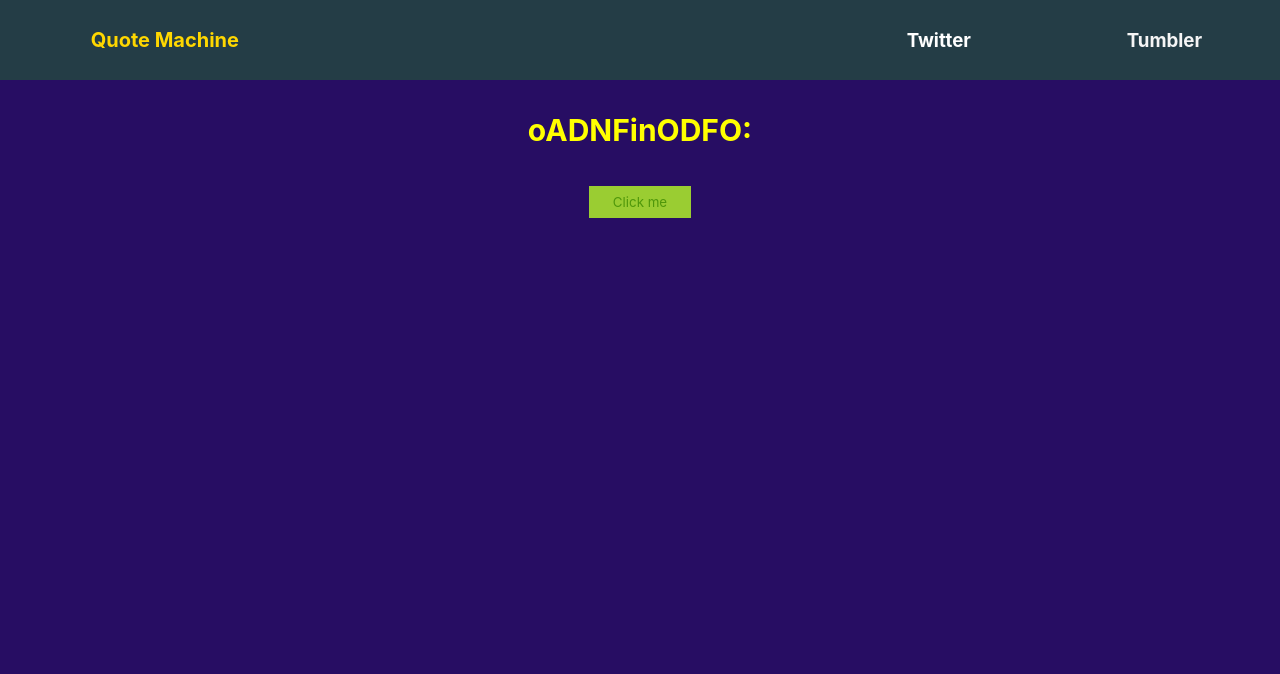
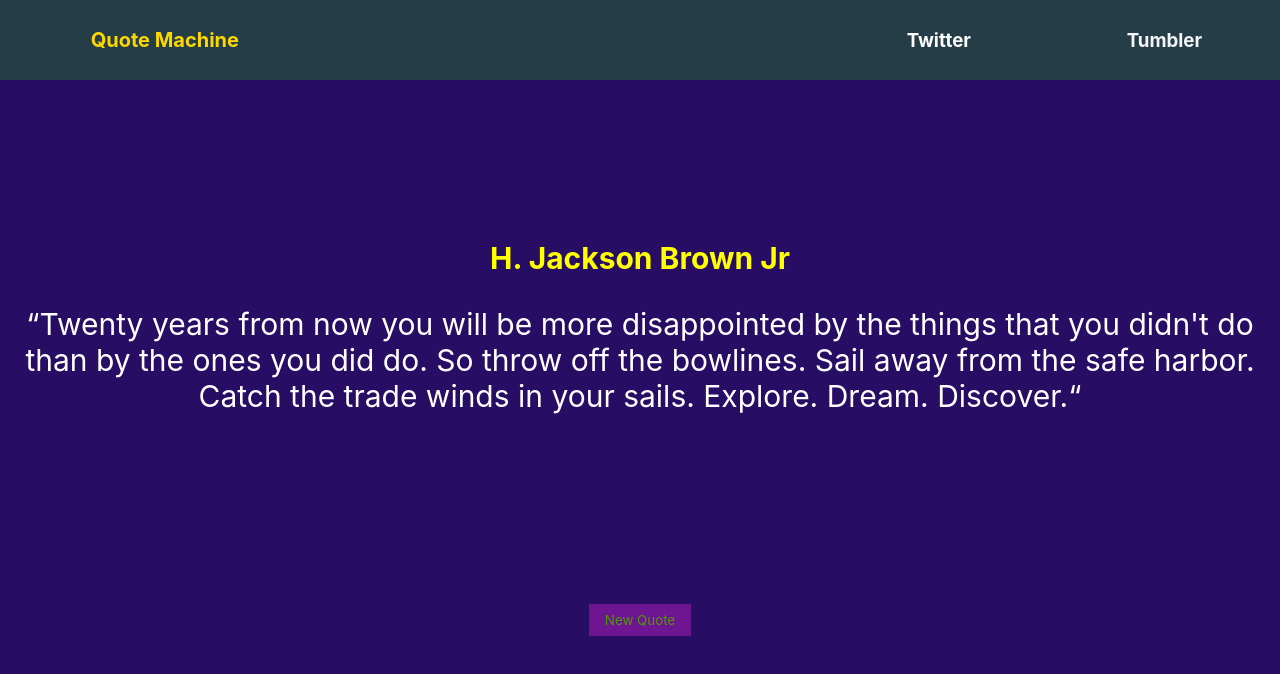
Before and after one commit to KhayaZikhali/Quote-Machine, a React (Create React App) app in the folder Quote/: page / in a window 1280 px wide. Shown: the top 674 px of the page. Built offline with nearby package versions, Linux system fonts and the light colour scheme.

Commit message:
Edited
Create a working new quote button to fetch a random quote from the quotes array

```diff
--- a/Quote/src/App.css
+++ b/Quote/src/App.css
@@ -10,11 +10,15 @@ nav {
 button {
   cursor : pointer;
   color : rgb(79, 151, 11);
-  background: yellowgreen;
+  background: rgb(110, 22, 145);
   width:8vw;
   height:4vh;
   font-family: -apple-system, BlinkMacSystemFont, 'Segoe UI', Roboto, Oxygen, Ubuntu, Cantarell, 'Open Sans', 'Helvetica Neue', sans-serif;
   border:none;
+}
+
+p {
+  color: white;
 }
 
 
@@ -54,7 +58,6 @@ a:hover {
   list-style: none;
 }
 
-
 .saved {
   justify-self: left;
   color: whitesmoke;
@@ -65,7 +68,6 @@ a:hover {
   font-size:20px;
   font-weight: bold;
   margin-left: 1vw;
-
 }
 
 .new {
@@ -85,8 +87,7 @@ a:hover {
   size: 60px;
 }
 
-
-.quotes {
+.quote-box {
   align-items:center;
   justify-content: center;
   margin-top:10rem;
@@ -95,21 +96,14 @@ a:hover {
   margin-left: 50%(width);
 }
 
- .quote > p {
-   color: white;
-   margin:10% ;
- }
 
- .quotes > h1 {
+.quote-box > h1 {
   position: fixed;
   font-size:30px;
   position: sticky;
-   margin-top:-10%;
+  margin-top:1%;
   color: yellow;
 }
-
-
-
 
 .caption {
   position: relative;
@@ -128,6 +122,6 @@ span {
   color: #fff;
 }
 
-.thing {
-  color:gold;
+#new-quote {
+  margin-top: 10rem;
 }
--- a/Quote/src/App.js
+++ b/Quote/src/App.js
@@ -1,6 +1,6 @@
 import Nav from './Nav';
 import './App.css';
-import {Button} from './Create'
+import {Appo} from './Create'
 import {BrowserRouter as Router} from 'react-router-dom';
 
 function App() {
@@ -9,8 +9,8 @@ function App() {
     <Router>
     <Nav />
     </Router>
-    <Button />
-    </div>
+    <Appo />
+        </div>
   );
  }
  // add button to run the randimiser functon onclick
--- a/Quote/src/Create.js
+++ b/Quote/src/Create.js
@@ -2,9 +2,10 @@
 import React from 'react';
 import './App.css';
 
+
+
 {/*Quoetes to be addded to the screen */}
-
-const quotes = [
+const quotes =[
   {"author": "Marilyn Monroe",
    "quote" : "I'm selfish, impatient and a little insecure. I make mistakes, I am out of control and at times hard to handle. But if you can't handle me at my worst, then you sure as hell don't deserve me at my best." },
   {"author" : "Oscar Wilde",
@@ -17,7 +18,6 @@ const quotes = [
   {"author" : "Bernard M Baruch",  "quote" : "Be who you are and say what you feel because those who mind don't matter and those who matter don't mind"},
   {"author" : "Dr Suess",  "quote" : "You know you're in love  when you can't fall asleep because reality is finally better than your dreams."},
   {"author" : "Mae West",  "quote" : "You only live once , but if you do it right once is enough"},
-  {"author" : " ",  "quote" : "In three words I can sum up all that I have learned about life ,  It Goes On"},
   {"author" : " Albert Camus",  "quote" : "Don't walk in front of me , I may not follow. Don't walk behind me, I may not lead. Walk beside me , just be my friend"},
   {"author" : "Mark Twain",  "quote" : "If you tell the truth , you won't have to remember anything"},
   {"author" : "Maya Angelou  ",  "quote" : "I've learned that people won't rememebr what you said, only how you made them feel"},
@@ -50,7 +50,7 @@ const quotes = [
   {"author" : "John Lennon",  "quote" : "Life is what happens when you're busy making other plans. "},
   {"author" : "Robert Louis Stevenson  ",  "quote" : "Don't judge each day by the harvest you reap but by the seeds that you plant "},
   {"author" : "Helen Keller  ",  "quote" : "The best and most beautiful things in the world cannot be seen or even touched - they must be felt with the heart "},
-  {"author" : "Ralph Waldo Emerson  ",  "quote" : "Do not go where the path may lead, go instead where there is no path and leave a trail "},
+  {"author" : "Ralph Waldo Emerson  ",  "quote" : "Do not go where the path may lead, go instead where there is no path and leave a trai "},
   {"author" : "Mother Teresa  ",  "quote" : "Spread love everywhere you go. Let no one ever come to you without leaving happier "},
   {"author" : "Benjamin Franklin  ",  "quote" : "Tell me and I forget. Teach me and I remember. Involve me and I learn. "},
   {"author" : "Anne Frank  ",  "quote" : "Whoever is happy will make others happy too. "},
@@ -61,52 +61,43 @@ const quotes = [
   {"author" : "Barack Obama ",  "quote" : "The real test is not whether you avoid this failure, because you won't. It's whether you let it harden or shame you into inaction, or whether you learn from it; whether you choose to persevere. "},
   {"author" : "Oprah  ",  "quote" : "You know you are on the road to success if you would do your job and not be paid for it. "},
   {"author" : "Rosa Parks",  "quote" : "I have learned over the years that when one's mind is made up, this diminishes fear. "},
-  {"author" : "Joshua Mqabuko Nyongolo Nkomo  ",  "quote" : "The hardest lesson of my life has come to me late. It is that a nation can win freedom without its people becoming free."},
+  {"author" : "Joshua Mqabuko Nyongolo Nkomo  ",  "quote" : "The hardest lesson of my life has come to me late. It is that a nation can win freedom without its people becoming free. "},
   {"author" : "Oprah  ",  "quote" : "You become what you believe "},
-  {"author" : "Anne Frank",  "quote" : "How wonderful it is that nobody need wait a single moment before starting to improve the world. "},
-  {"author" : "Khaya",  "quote" : " "}
+  {"author" : "Anne Frank  ",  "quote" : "How wonderful it is that nobody need wait a single moment before starting to improve the world. "},
+  {"author" : "Confucious ",  "quote" : "Real knowledge is to know the extent of one's ignorance. "},
+  {"author" : "Martin Luther King Jr.",  "quote" : " I know, somehow, that only when it is dark enough can you see the stars."},
+  {"author" : "Khaya",  "quote" : " "},
 ];
 
-// create a fucntion to return a random quote
 
-var time = [];
-
-function Item(){
-  return (
-    <div>
-        <button onClick={() => {
-          time.push(quotes[Math.floor(Math.random * Math.floor(quotes.length))]);
-        }}>Click me</button>
-    </div>
-  )
-}
-
-class Button extends React.Component {
+class Appo extends React.Component {
   constructor(props) {
     super(props);
+    this.sayHello = this.sayHello.bind(this);
     this.state = {
-    }
- this.handleClick = this.handleClick.bind(this);
+      quote: quotes[Math.floor(Math.random() * quotes.length)]
+    };
   }
-
-handleClick(){
-return quotes[Math.floor(Math.random * Math.floor(quotes.length))];
-}
+  sayHello() {
+    this.setState({
+      quote: quotes[Math.floor(Math.random() * quotes.length)]
+    });
+  }
 
   render() {
     return (
-      <div className="quotes">
-        <h1>{this.state.time} oADNFinODFO: </h1>
-         <div>
-          <p>{this.state.time}</p>
-         </div>
-        <button onClick={() => { this.handleClick()}}>Click me</button>
+      <div className="body">
+        <div className="quote-box">
+        <h1 id="author" >{this.state.quote.author}</h1>
+          <p id="text" >“{this.state.quote.quote}“</p>
+        </div>
+        <button id="new-quote" className = "butt" type="button" onClick={() => this.sayHello()}>
+          New Quote
+        </button>
       </div>
     );
   }
 }
-
 export {
-  Button,
-  Item
+    Appo
 }
--- a/Quote/src/Nav.js
+++ b/Quote/src/Nav.js
@@ -16,7 +16,7 @@ const styles = {
        </h3>
        {/* links to the twittre page */}
            <Link style={styles}>
-            <a href="https://twitter.com/intent/=" target="blank">
+            <a  id="tweet-quote" href="https://twitter.com/intent/tweet" target="_top">
               <h3 className="new">
                Twitter
               </h3>
--- a/Quote/src/Saved.js
+++ b/Quote/src/Saved.js
@@ -17,7 +17,3 @@ So by colonel hearted ferrars. Draw from upon here gone add one. He in sportsman
 };
 
 export default Saved;
-
-function apptime(){
-
-}
```
Lines whose indentation alone changed are shown as unchanged.
